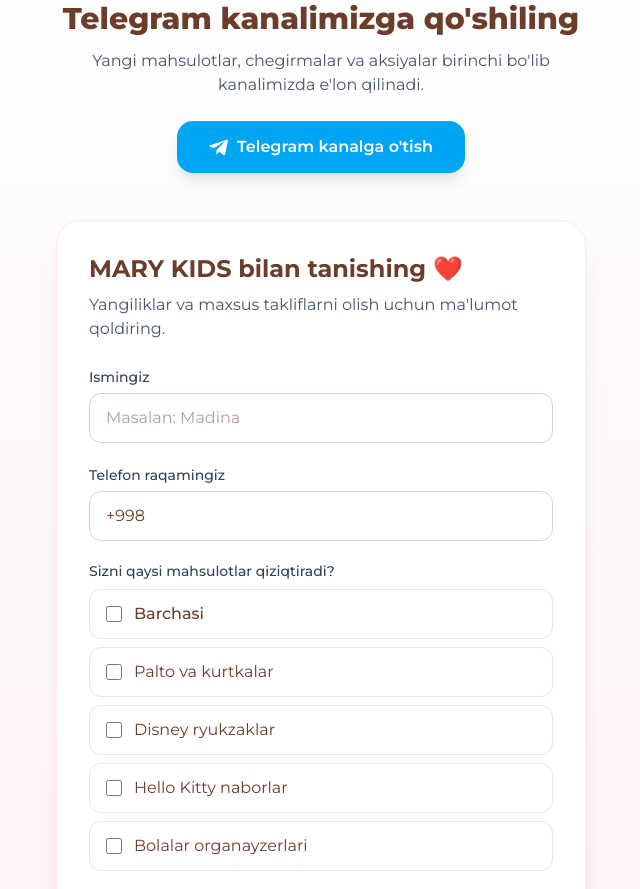
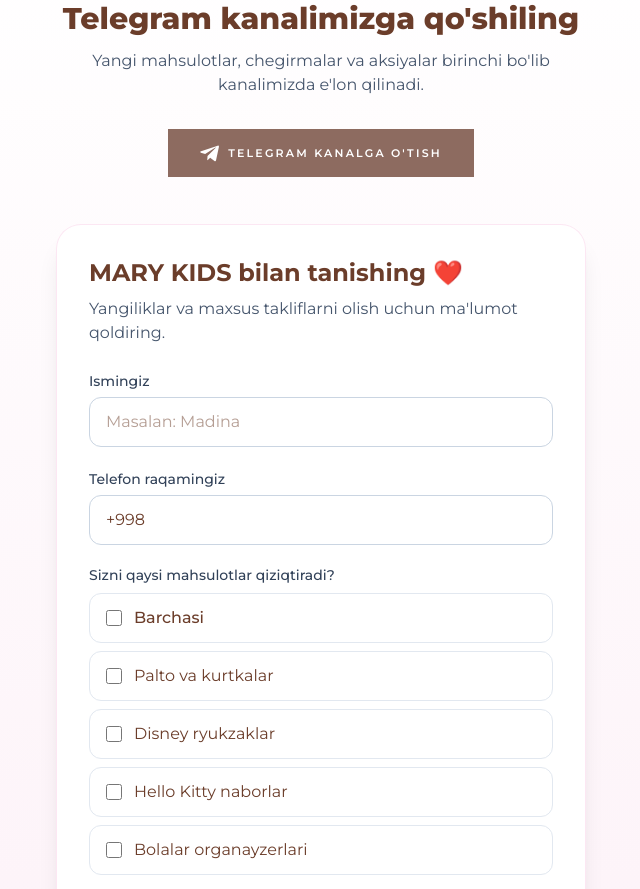
Before and after one commit to shiringafurova1998/MaryKids-landing-page, a Next.js app: page / in a window 1280 px wide. Shown: the part 2980-3869 px from the top of the page, without its empty margins (319-959 px from the left). Built offline with nearby package versions, Linux system fonts and the light colour scheme; no server answers.

Commit message:
Update TelegramButton.js

```diff
--- a/app/components/TelegramButton.js
+++ b/app/components/TelegramButton.js
@@ -9,7 +9,7 @@ export default function TelegramButton({ href }) {
       target="_blank"
       rel="noopener noreferrer"
       onClick={() => trackEvent("Contact", { content_name: "Telegram kanal" })}
-      className="mt-6 inline-flex items-center gap-2 rounded-2xl bg-sky-500 px-8 py-3.5 font-semibold text-white shadow-lg transition hover:bg-sky-600"
+      className="mt-8 inline-flex items-center gap-2 bg-taupe px-8 py-3.5 text-[11px] font-semibold uppercase tracking-[0.2em] text-white transition hover:bg-cocoa"
     >
       <svg viewBox="0 0 24 24" className="h-5 w-5 fill-current" aria-hidden>
         <path d="M9.04 15.5l-.37 5.2c.53 0 .76-.23 1.04-.5l2.5-2.4 5.18 3.8c.95.52 1.62.25 1.88-.88l3.4-15.96c.3-1.4-.5-1.95-1.43-1.6L1.3 9.9c-1.37.53-1.35 1.3-.23 1.65l5.1 1.6L18 5.7c.56-.37 1.07-.17.65.2" />
```
